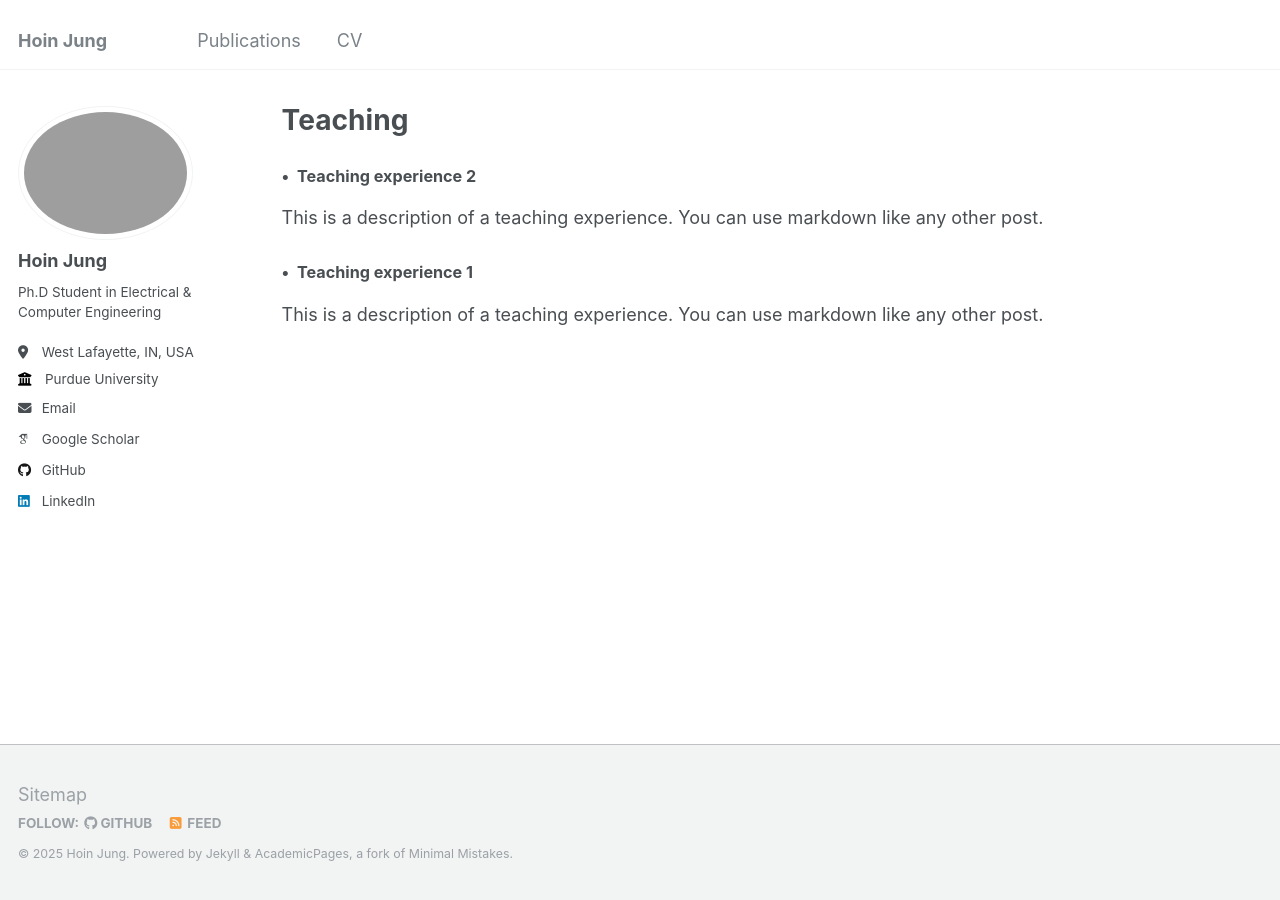
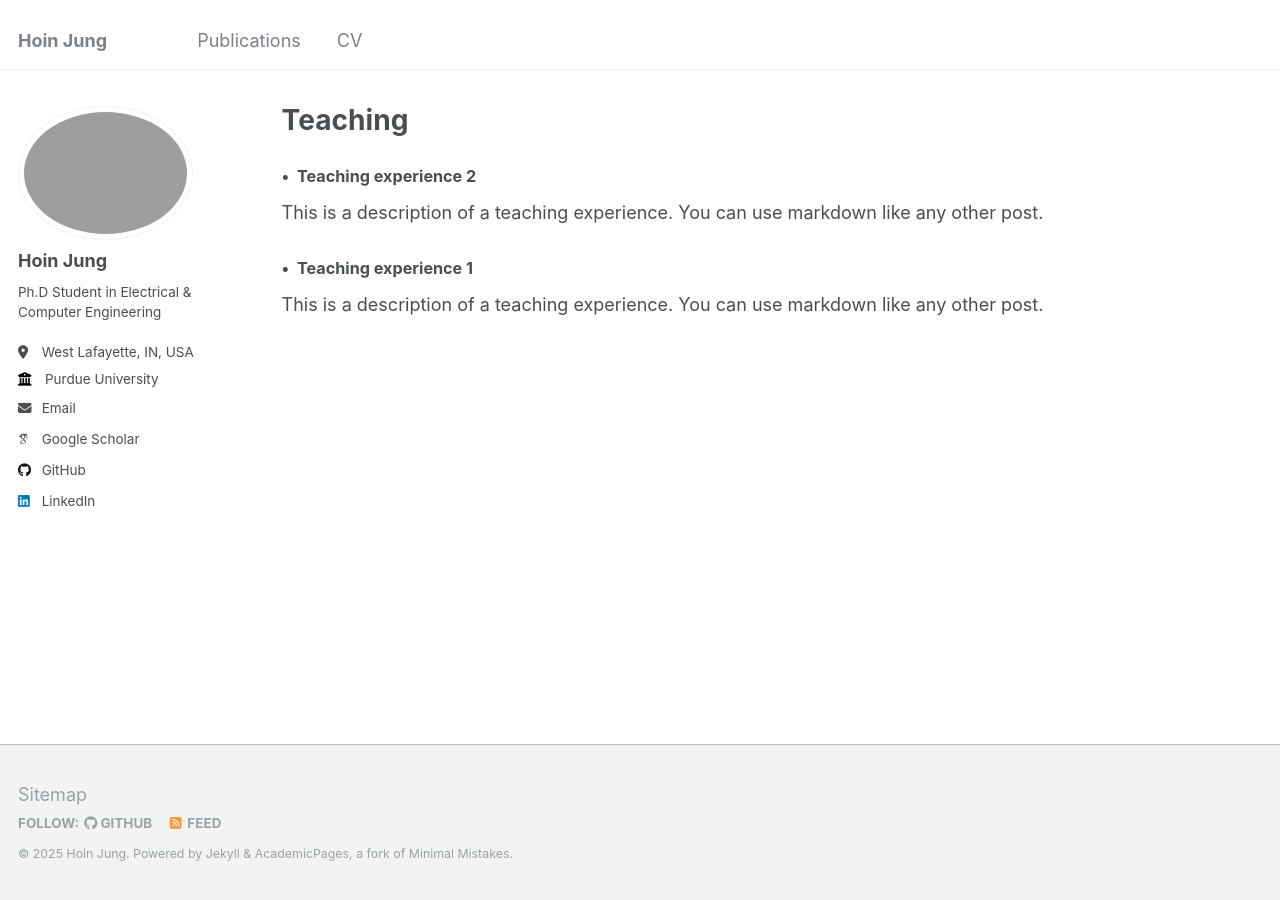
Before and after one commit to HoinJung/hoinjung.github.io, a Jekyll site: the page built from _pages/teaching.html, in a window 1280 px wide. Built offline with Jekyll 4.4.1, drawn with Linux system fonts in a browser that asks for light colours; some web fonts are replaced.

Commit message:
Update _archive.scss

```diff
--- a/_sass/_archive.scss
+++ b/_sass/_archive.scss
@@ -40,7 +40,7 @@
 }
 
 .archive__item-title {
-  margin-bottom: 0.0em;
+  margin-bottom: -0.3em;
   font-family: $sans-serif-narrow;
    font-size: 0.9em;
 
@@ -94,7 +94,7 @@
    ========================================================================== */
 
 .list__item {
-    margin-bottom: 0.5em;
+    margin-bottom: 0.2em;
   @include breakpoint($medium) {
     padding-right: $right-sidebar-width-narrow;
   }
```
